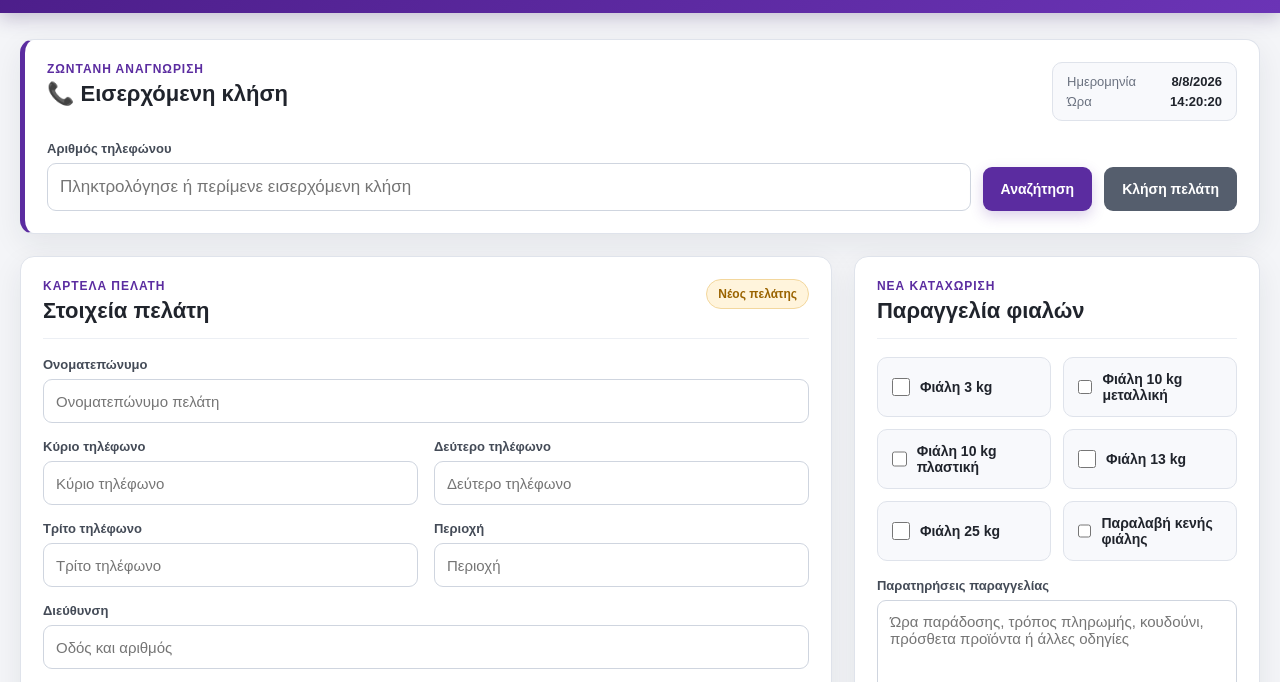
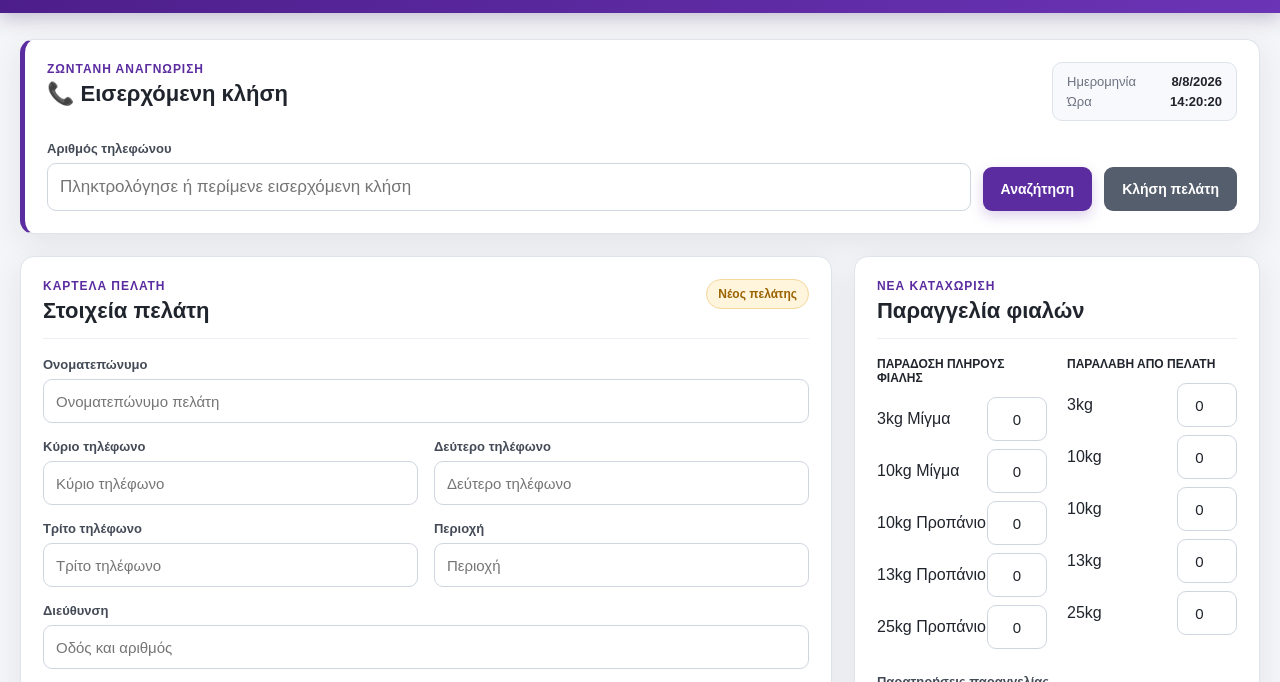
Before and after one commit to allgasklima-crm/AllGasKlima-CRM, a plain HTML site: page frontend/index.html in a window 1280 px wide. Shown: the part 73-755 px from the top of the page. Drawn offline with Linux system fonts and the light colour scheme; no server answers.

Commit message:
Update cylinder order form

```diff
--- a/frontend/index.html
+++ b/frontend/index.html
@@ -203,39 +203,94 @@
                 </div>
             </div>
 
-            <div class="order-grid">
+            <div class="order-columns" style="display: grid; grid-template-columns: 1fr 1fr; gap: 20px;">
 
-                <label class="order-option">
-                    <input type="checkbox">
-                    <span>Φιάλη 3 kg</span>
-                </label>
+    <!-- ΠΑΡΑΔΟΣΗ -->
+    <div class="order-column">
 
-                <label class="order-option">
-                    <input type="checkbox">
-                    <span>Φιάλη 10 kg μεταλλική</span>
-                </label>
+        <h3 style="font-size: 12px; margin: 0 0 12px 0;">
+            ΠΑΡΑΔΟΣΗ ΠΛΗΡΟΥΣ ΦΙΑΛΗΣ
+        </h3>
 
-                <label class="order-option">
-                    <input type="checkbox">
-                    <span>Φιάλη 10 kg πλαστική</span>
-                </label>
+        <div style="display: flex; align-items: center; justify-content: space-between; margin-bottom: 8px;">
+            <span>3kg Μίγμα</span>
+            <input type="text"
+       id="delivery10kg"
+       value="0"
+       inputmode="numeric"
+       oninput="this.value=this.value.replace(/[^0-9]/g,'')"
+       style="width: 60px; height: 38px; text-align: center;">
+        </div>
+        <div style="display: flex; align-items: center; justify-content: space-between; margin-bottom: 8px;">
+            <span>10kg Μίγμα</span>
+            <input type="text"
+       id="delivery10kg"
+       value="0"
+       inputmode="numeric"
+       oninput="this.value=this.value.replace(/[^0-9]/g,'')"
+       style="width: 60px; height: 38px; text-align: center;">
+        </div>
 
-                <label class="order-option">
-                    <input type="checkbox">
-                    <span>Φιάλη 13 kg</span>
-                </label>
+        <div style="display: flex; align-items: center; justify-content: space-between; margin-bottom: 8px;">
+            <span>10kg Προπάνιο</span>
+            <input type="text" id="delivery10kg" min="0" value="0"
+                   style="width: 60px; height: 38px; text-align: center;">
+        </div>
 
-                <label class="order-option">
-                    <input type="checkbox">
-                    <span>Φιάλη 25 kg</span>
-                </label>
+        <div style="display: flex; align-items: center; justify-content: space-between; margin-bottom: 8px;">
+            <span>13kg Προπάνιο</span>
+            <input type="text" id="delivery13kg" min="0" value="0"
+                   style="width: 60px; height: 38px; text-align: center;">
+        </div>
 
-                <label class="order-option">
-                    <input type="checkbox">
-                    <span>Παραλαβή κενής φιάλης</span>
-                </label>
+        <div style="display: flex; align-items: center; justify-content: space-between; margin-bottom: 8px;">
+            <span>25kg Προπάνιο</span>
+            <input type="text" id="delivery25kg" min="0" value="0"
+                   style="width: 60px; height: 38px; text-align: center;">
+        </div>
 
-            </div>
+    </div>
+
+
+    <!-- ΠΑΡΑΛΑΒΗ -->
+    <div class="order-column">
+
+        <h3 style="font-size: 12px; margin: 0 0 12px 0;">
+            ΠΑΡΑΛΑΒΗ ΑΠΟ ΠΕΛΑΤΗ
+        </h3>
+
+        <div style="display: flex; align-items: center; justify-content: space-between; margin-bottom: 8px;">
+            <span>3kg</span>
+            <input type="number" id="return3kg" min="0" value="0"
+                   style="width: 60px; height: 38px; text-align: center;">
+        </div>
+
+        <div style="display: flex; align-items: center; justify-content: space-between; margin-bottom: 8px;">
+            <span>10kg</span>
+            <input type="number" id="return10kg" min="0" value="0"
+                   style="width: 60px; height: 38px; text-align: center;">
+        </div>
+        <div style="display: flex; align-items: center; justify-content: space-between; margin-bottom: 8px;">
+            <span>10kg</span>
+            <input type="number" id="return10kg" min="0" value="0"
+                   style="width: 60px; height: 38px; text-align: center;">
+        </div>
+
+        <div style="display: flex; align-items: center; justify-content: space-between; margin-bottom: 8px;">
+            <span>13kg</span>
+            <input type="number" id="return13kg" min="0" value="0"
+                   style="width: 60px; height: 38px; text-align: center;">
+        </div>
+
+        <div style="display: flex; align-items: center; justify-content: space-between; margin-bottom: 8px;">
+            <span>25kg</span>
+            <input type="number" id="return25kg" min="0" value="0"
+                   style="width: 60px; height: 38px; text-align: center;">
+        </div>
+
+    </div>
+
+</div>
 
             <div class="field-group order-notes">
                 <label for="orderNotes">Παρατηρήσεις παραγγελίας</label>
```
Also changed, not shown: 1 other file.
